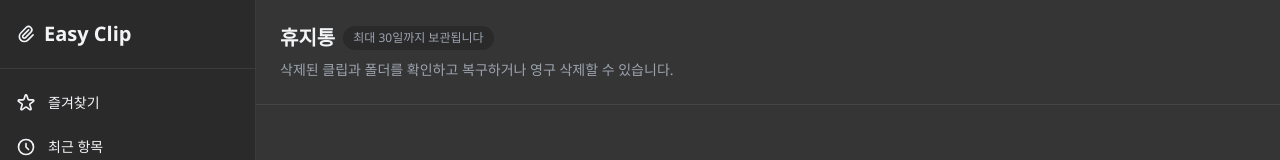
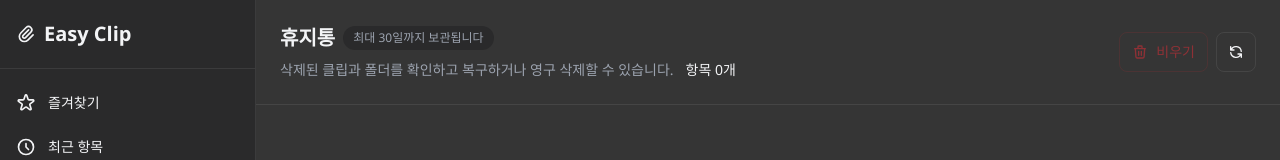
Before and after one commit to gksktl111/easy-clip-fe, a Next.js app: page /trash in a window 1280 px wide. Shown: the top 160 px of the page. Built offline with nearby package versions, Linux system fonts and the light colour scheme; no server answers.

Commit message:
fix(clips): 휴지통 리스트 UI 정리

```diff
--- a/src/features/trash/ui/TrashListRow.tsx
+++ b/src/features/trash/ui/TrashListRow.tsx
@@ -37,7 +37,7 @@
   const isBulkActionPending = pendingActionKey === "trash-clear-all";
 
   return (
-    <article className="px-4 py-4 transition-colors hover:bg-(--surface-elevated)">
+    <article className="px-4 py-4 transition-colors hover:bg-(--surface-elevated) min-[1200px]:px-6">
       <div className="flex flex-col gap-3 min-[1200px]:grid min-[1200px]:grid-cols-[minmax(0,1.5fr)_180px_220px_220px] min-[1200px]:items-center min-[1200px]:gap-4">
         <div className="flex min-w-0 items-center gap-3">
           <div className="flex h-10 w-10 shrink-0 items-center justify-center rounded-xl bg-(--icon-chip) text-(--icon-chip-text)">
--- a/src/features/trash/ui/TrashListSection.tsx
+++ b/src/features/trash/ui/TrashListSection.tsx
@@ -1,10 +1,8 @@
 "use client";
 
-import { useEffect, useRef, useState } from "react";
+import { useEffect, useRef } from "react";
 import { useTranslations } from "next-intl";
 import { useInView } from "react-intersection-observer";
-import { HiOutlineRefresh } from "react-icons/hi";
-import { DeleteAllClipsModal } from "@/features/clip/ui/DeleteAllClipsModal";
 import { TrashListRow } from "@/features/trash/ui/TrashListRow";
 import { TrashItemRow } from "@/features/trash/ui/trashRow";
 
@@ -15,8 +13,6 @@
   isFetchingNextPage?: boolean;
   pendingActionKey: string | null;
   onFetchNextPage?: () => void;
-  onReload: () => void;
-  onClearAll: () => void;
   onRestoreFolder: (folderId: string) => void;
   onDeleteFolder: (folderId: string) => void;
   onRestoreClip: (clipId: string) => void;
@@ -31,17 +27,13 @@
   isFetchingNextPage = false,
   pendingActionKey,
   onFetchNextPage,
-  onReload,
-  onClearAll,
   onRestoreFolder,
   onDeleteFolder,
   onRestoreClip,
   onDeleteClip,
 }: TrashListSectionProps) {
   const t = useTranslations("trash");
-  const [isClearAllModalOpen, setIsClearAllModalOpen] = useState(false);
   const skeletonRows = Array.from({ length: 6 }, (_, index) => index);
-  const isClearingAll = pendingActionKey === "trash-clear-all";
   const hasTriggeredInViewRef = useRef(false);
   const { ref: loadMoreRef, inView } = useInView({
     rootMargin: "240px 0px",
@@ -66,44 +58,8 @@
   }, [hasNextPage, inView, isFetchingNextPage, isLoading, onFetchNextPage]);
 
   return (
-    <>
-      <section className="flex min-h-0 flex-1 flex-col overflow-hidden rounded-2xl border border-(--border) bg-(--surface)">
-        <div className="flex items-center justify-between gap-3 border-b border-(--border) px-4 py-4">
-          <div>
-            <h2 className="text-base font-semibold text-(--foreground)">
-              {t("listTitle")}
-            </h2>
-            <p className="text-sm text-(--muted)">
-              {isLoading
-                ? t("loading")
-                : isClearingAll
-                  ? t("clearing")
-                  : t("totalCount", { count: rows.length })}
-            </p>
-          </div>
-          <div className="flex items-center gap-2">
-            <button
-              type="button"
-              disabled={isLoading || !rows.length || isClearingAll}
-              onClick={() => setIsClearAllModalOpen(true)}
-              className="cursor-pointer rounded-lg bg-red-500/15 px-4 py-2 text-sm font-medium text-red-500 transition hover:bg-red-500/25 disabled:cursor-default disabled:opacity-50"
-            >
-              {isClearingAll ? t("clearingAction") : t("clearAll")}
-            </button>
-            <button
-              type="button"
-              disabled={isLoading}
-              onClick={onReload}
-              className="flex h-10 w-10 cursor-pointer items-center justify-center rounded-lg border border-(--border) text-(--foreground) transition hover:bg-(--surface) disabled:cursor-default disabled:opacity-50"
-              aria-label={t("refresh")}
-              title={t("refresh")}
-            >
-              <HiOutlineRefresh className="h-4 w-4" aria-hidden />
-            </button>
-          </div>
-        </div>
-
-        <div className="hidden grid-cols-[minmax(0,1.5fr)_180px_220px_220px] items-center gap-4 border-b border-(--border) bg-(--surface-elevated) px-4 py-3 text-xs font-semibold tracking-wide text-(--muted) uppercase min-[1200px]:grid">
+    <section className="flex min-h-0 flex-1 flex-col overflow-hidden bg-(--surface)">
+      <div className="hidden grid-cols-[minmax(0,1.5fr)_180px_220px_220px] items-center gap-4 border-y border-(--border) bg-(--surface-muted) px-4 py-3 text-xs font-semibold tracking-wide text-(--muted) uppercase min-[1200px]:grid min-[1200px]:px-6">
         <span>{t("columns.name")}</span>
         <span>{t("columns.type")}</span>
         <span>{t("columns.deletedAt")}</span>
@@ -132,26 +88,12 @@
         ) : null}
       </div>
     </section>
-
-      <DeleteAllClipsModal
-        isOpen={isClearAllModalOpen}
-        title={t("clearAllModal.title")}
-        description={t("clearAllModal.description")}
-        cancelLabel={t("cancel")}
-        confirmLabel={t("clearAll")}
-        onCancel={() => setIsClearAllModalOpen(false)}
-        onConfirm={() => {
-          setIsClearAllModalOpen(false);
-          onClearAll();
-        }}
-      />
-    </>
   );
 }
 
 function TrashListSkeletonRow() {
   return (
-    <article className="px-4 py-4" aria-hidden>
+    <article className="px-4 py-4 min-[1200px]:px-6" aria-hidden>
       <div className="flex flex-col gap-3 min-[1200px]:grid min-[1200px]:grid-cols-[minmax(0,1.5fr)_180px_220px_220px] min-[1200px]:items-center min-[1200px]:gap-4">
         <div className="flex min-w-0 items-center gap-3">
           <div className="skeleton-shimmer h-10 w-10 shrink-0 rounded-xl" />
--- a/src/features/trash/ui/TrashPage.tsx
+++ b/src/features/trash/ui/TrashPage.tsx
@@ -1,6 +1,8 @@
 "use client";
 
+import { useState } from "react";
 import { useTranslations } from "next-intl";
+import { DeleteAllClipsModal } from "@/features/clip/ui/DeleteAllClipsModal";
 import { useTrashPage } from "@/features/trash/hooks/useTrashPage";
 import { TrashListSection } from "@/features/trash/ui/TrashListSection";
 import { TrashPageEmptyState } from "@/features/trash/ui/TrashPageEmptyState";
@@ -25,6 +27,7 @@
 // 휴지통 페이지의 상태에 따라 안내, 빈 상태, 리스트 섹션을 조합하는 루트 컴포넌트입니다.
 export function TrashPage() {
   const t = useTranslations("trash");
+  const [isClearAllModalOpen, setIsClearAllModalOpen] = useState(false);
   const {
     items,
     activeFolders,
@@ -71,10 +74,19 @@
         folderNameById.get(item.folderId) ?? t("unknownParentFolder"),
     };
   });
+  const isClearingAll = pendingActionKey === "trash-clear-all";
 
   return (
     <div className="bg-background flex h-full min-h-0 flex-col overflow-hidden">
-      <TrashPageHeader />
+      <TrashPageHeader
+        count={rows.length}
+        isLoading={isLoading}
+        isClearingAll={isClearingAll}
+        onReload={() => {
+          void reload();
+        }}
+        onRequestClearAll={() => setIsClearAllModalOpen(true)}
+      />
 
       {error ? (
         <div className="px-6 pt-6">
@@ -87,7 +99,7 @@
       {!isLoading && !hasItems ? <TrashPageEmptyState /> : null}
 
       {isLoading || hasItems ? (
-        <div className="flex min-h-0 flex-1 flex-col px-4 py-4 min-[1200px]:px-6">
+        <div className="flex min-h-0 flex-1 flex-col">
           <TrashListSection
             rows={rows}
             isLoading={isLoading}
@@ -96,12 +108,6 @@
             pendingActionKey={pendingActionKey}
             onFetchNextPage={() => {
               void fetchNextPage();
-            }}
-            onReload={() => {
-              void reload();
-            }}
-            onClearAll={() => {
-              void handleClearAll();
             }}
             onRestoreFolder={(folderId) => {
               void handleRestoreFolder(folderId);
@@ -118,6 +124,19 @@
           />
         </div>
       ) : null}
+
+      <DeleteAllClipsModal
+        isOpen={isClearAllModalOpen}
+        title={t("clearAllModal.title")}
+        description={t("clearAllModal.description")}
+        cancelLabel={t("cancel")}
+        confirmLabel={t("clearAll")}
+        onCancel={() => setIsClearAllModalOpen(false)}
+        onConfirm={() => {
+          setIsClearAllModalOpen(false);
+          void handleClearAll();
+        }}
+      />
     </div>
   );
 }
--- a/src/features/trash/ui/TrashPageHeader.tsx
+++ b/src/features/trash/ui/TrashPageHeader.tsx
@@ -1,15 +1,30 @@
 "use client";
 
 import { useTranslations } from "next-intl";
+import { HiOutlineRefresh, HiOutlineTrash } from "react-icons/hi";
+
+interface TrashPageHeaderProps {
+  count: number;
+  isLoading?: boolean;
+  isClearingAll?: boolean;
+  onReload: () => void;
+  onRequestClearAll: () => void;
+}
 
 // 휴지통 페이지 상단에서 현재 페이지 목적을 짧게 안내하는 헤더 컴포넌트입니다.
-export function TrashPageHeader() {
+export function TrashPageHeader({
+  count,
+  isLoading = false,
+  isClearingAll = false,
+  onReload,
+  onRequestClearAll,
+}: TrashPageHeaderProps) {
   const t = useTranslations("trash");
 
   return (
     <div className="border-b border-(--border) px-4 py-6 min-[1200px]:px-6">
-      <div className="flex flex-col gap-3 min-[1200px]:flex-row min-[1200px]:items-center min-[1200px]:justify-between">
-        <div>
+      <div className="flex flex-col gap-4 min-[1200px]:flex-row min-[1200px]:items-center min-[1200px]:justify-between">
+        <div className="min-w-0">
           <div className="flex flex-wrap items-center gap-2">
             <h1 className="text-xl font-semibold text-(--foreground)">
               {t("title")}
@@ -18,7 +33,38 @@
               {t("retentionNotice")}
             </span>
           </div>
-          <p className="mt-2 text-sm text-(--muted)">{t("description")}</p>
+          <div className="mt-2 flex flex-col gap-1 min-[640px]:flex-row min-[640px]:items-center min-[640px]:gap-3">
+            <p className="text-sm text-(--muted)">{t("description")}</p>
+            <span className="text-sm font-medium text-(--foreground)">
+              {isLoading
+                ? t("loading")
+                : isClearingAll
+                  ? t("clearing")
+                  : t("totalCount", { count })}
+            </span>
+          </div>
+        </div>
+
+        <div className="flex shrink-0 items-center gap-2">
+          <button
+            type="button"
+            disabled={isLoading || count === 0 || isClearingAll}
+            onClick={onRequestClearAll}
+            className="inline-flex h-10 cursor-pointer items-center gap-2 rounded-lg border border-red-500/25 px-3 text-sm font-medium text-red-500 transition-colors duration-150 ease-out hover:bg-red-500/10 disabled:cursor-default disabled:opacity-45"
+          >
+            <HiOutlineTrash className="h-4 w-4" aria-hidden />
+            {isClearingAll ? t("clearingAction") : t("clearAll")}
+          </button>
+          <button
+            type="button"
+            disabled={isLoading}
+            onClick={onReload}
+            className="flex h-10 w-10 cursor-pointer items-center justify-center rounded-lg border border-(--border) text-(--foreground) transition-colors duration-150 ease-out hover:bg-(--surface-muted) disabled:cursor-default disabled:opacity-45"
+            aria-label={t("refresh")}
+            title={t("refresh")}
+          >
+            <HiOutlineRefresh className="h-4 w-4" aria-hidden />
+          </button>
         </div>
       </div>
     </div>
```
Lines whose indentation alone changed are shown as unchanged.
